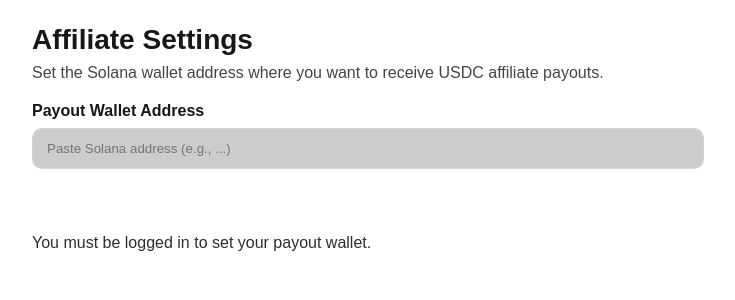
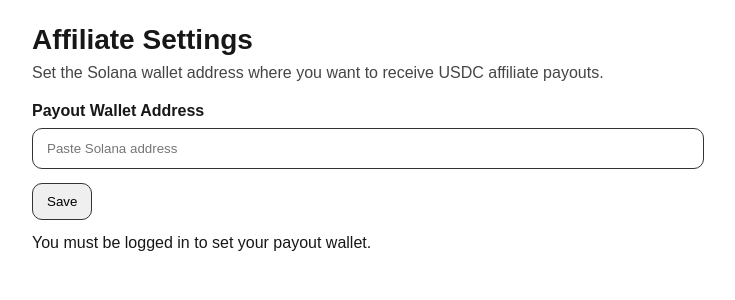
Before and after one commit to skopiLandToken/skopi, a Next.js app: page /affiliate/settings in a window 1280 px wide. Shown: the top 300 px of the page, without its empty margins (272-1007 px from the left). Built offline with nearby package versions, Linux system fonts and the light colour scheme; no server answers.

Commit message:
Enable affiliate payout wallet settings + payables wallet lookup

```diff
--- a/src/app/affiliate/settings/page.tsx
+++ b/src/app/affiliate/settings/page.tsx
@@ -1,26 +1,36 @@
 "use client";
 
-import { useEffect, useMemo, useState } from "react";
-import { createClient } from "@supabase/supabase-js";
+export const dynamic = "force-dynamic";
+
+import { useEffect, useState } from "react";
+import { createClient, SupabaseClient } from "@supabase/supabase-js";
 
 export default function AffiliateSettingsPage() {
-  const supabase = useMemo(() => {
-    return createClient(
-      process.env.NEXT_PUBLIC_SUPABASE_URL!,
-      process.env.NEXT_PUBLIC_SUPABASE_ANON_KEY!
-    );
-  }, []);
-
+  const [supabase, setSupabase] = useState<SupabaseClient | null>(null);
   const [loading, setLoading] = useState(true);
   const [wallet, setWallet] = useState("");
   const [msg, setMsg] = useState<string | null>(null);
 
   useEffect(() => {
+    const url = process.env.NEXT_PUBLIC_SUPABASE_URL;
+    const anon = process.env.NEXT_PUBLIC_SUPABASE_ANON_KEY;
+
+    if (!url || !anon) {
+      setMsg(
+        "Missing Supabase public env vars (NEXT_PUBLIC_SUPABASE_URL / NEXT_PUBLIC_SUPABASE_ANON_KEY)."
+      );
+      setLoading(false);
+      return;
+    }
+
+    const client = createClient(url, anon);
+    setSupabase(client);
+
     (async () => {
       setLoading(true);
       setMsg(null);
 
-      const { data: userRes } = await supabase.auth.getUser();
+      const { data: userRes } = await client.auth.getUser();
       const user = userRes?.user;
       if (!user) {
         setMsg("You must be logged in to set your payout wallet.");
@@ -28,7 +38,7 @@ export default function AffiliateSettingsPage() {
         return;
       }
 
-      const { data, error } = await supabase
+      const { data, error } = await client
         .from("marketing_partners")
         .select("payout_wallet_address")
         .eq("user_id", user.id)
@@ -39,9 +49,10 @@ export default function AffiliateSettingsPage() {
 
       setLoading(false);
     })();
-  }, [supabase]);
+  }, []);
 
   async function save() {
+    if (!supabase) return;
     setMsg(null);
 
     const { data: userRes } = await supabase.auth.getUser();
@@ -79,36 +90,22 @@ export default function AffiliateSettingsPage() {
       <input
         value={wallet}
         onChange={(e) => setWallet(e.target.value)}
-        placeholder="Paste Solana address (e.g., ...)"
-        style={{
-          width: "100%",
-          padding: "12px 14px",
-          borderRadius: 10,
-          border: "1px solid rgba(255,255,255,0.15)",
-          background: "rgba(0,0,0,0.2)",
-          color: "white",
-        }}
+        placeholder="Paste Solana address"
+        style={{ width: "100%", padding: "12px 14px", borderRadius: 10, border: "1px solid #333" }}
         disabled={loading}
       />
 
       <div style={{ marginTop: 14 }}>
         <button
           onClick={save}
-          disabled={loading}
-          style={{
-            padding: "10px 14px",
-            borderRadius: 10,
-            border: "1px solid rgba(255,255,255,0.2)",
-            background: "rgba(255,255,255,0.08)",
-            color: "white",
-            cursor: "pointer",
-          }}
+          disabled={loading || !supabase}
+          style={{ padding: "10px 14px", borderRadius: 10, border: "1px solid #333", cursor: "pointer" }}
         >
           Save
         </button>
       </div>
 
-      {msg && <div style={{ marginTop: 14, opacity: 0.9 }}>{msg}</div>}
+      {msg && <div style={{ marginTop: 14 }}>{msg}</div>}
     </div>
   );
 }
```
